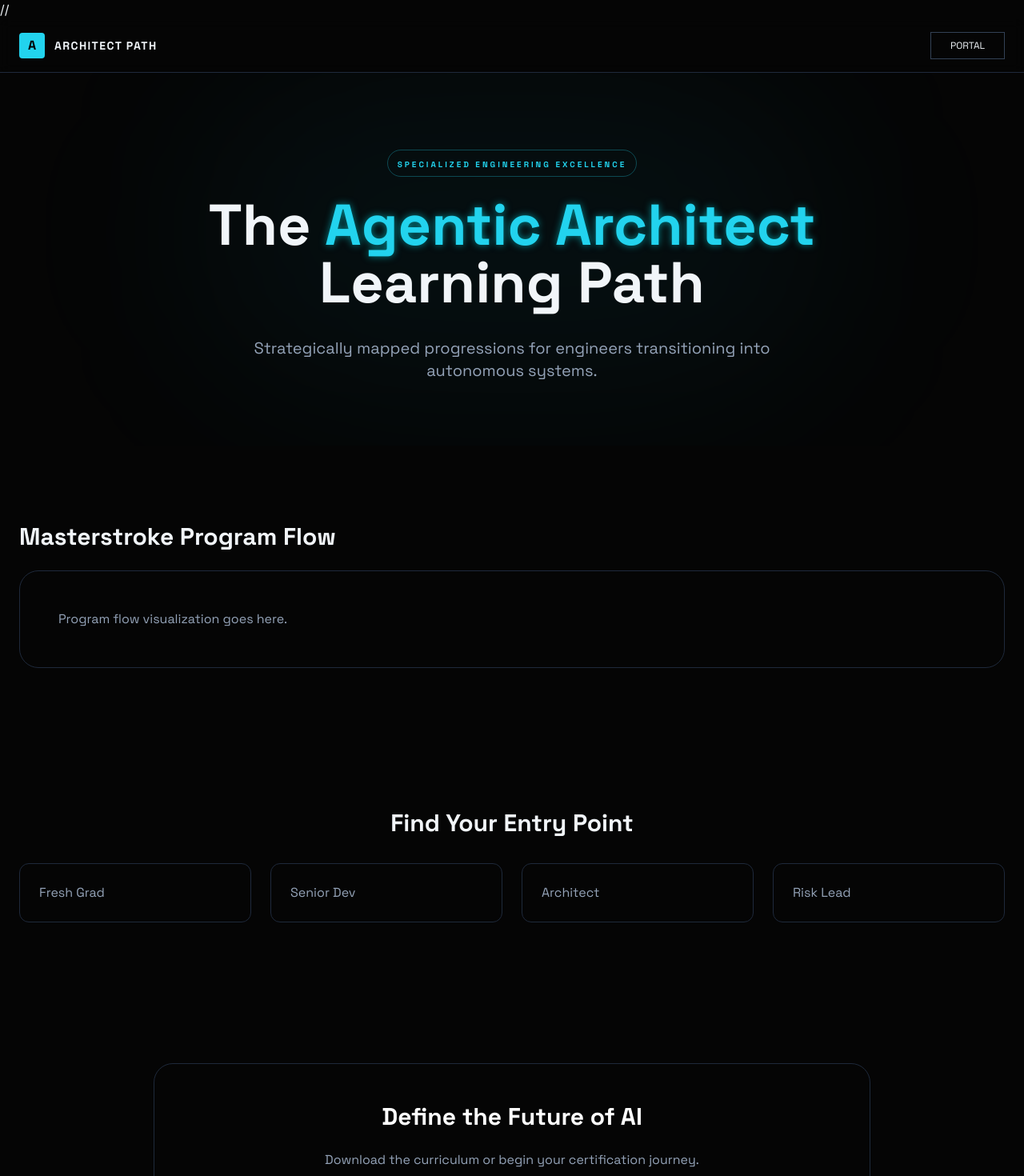
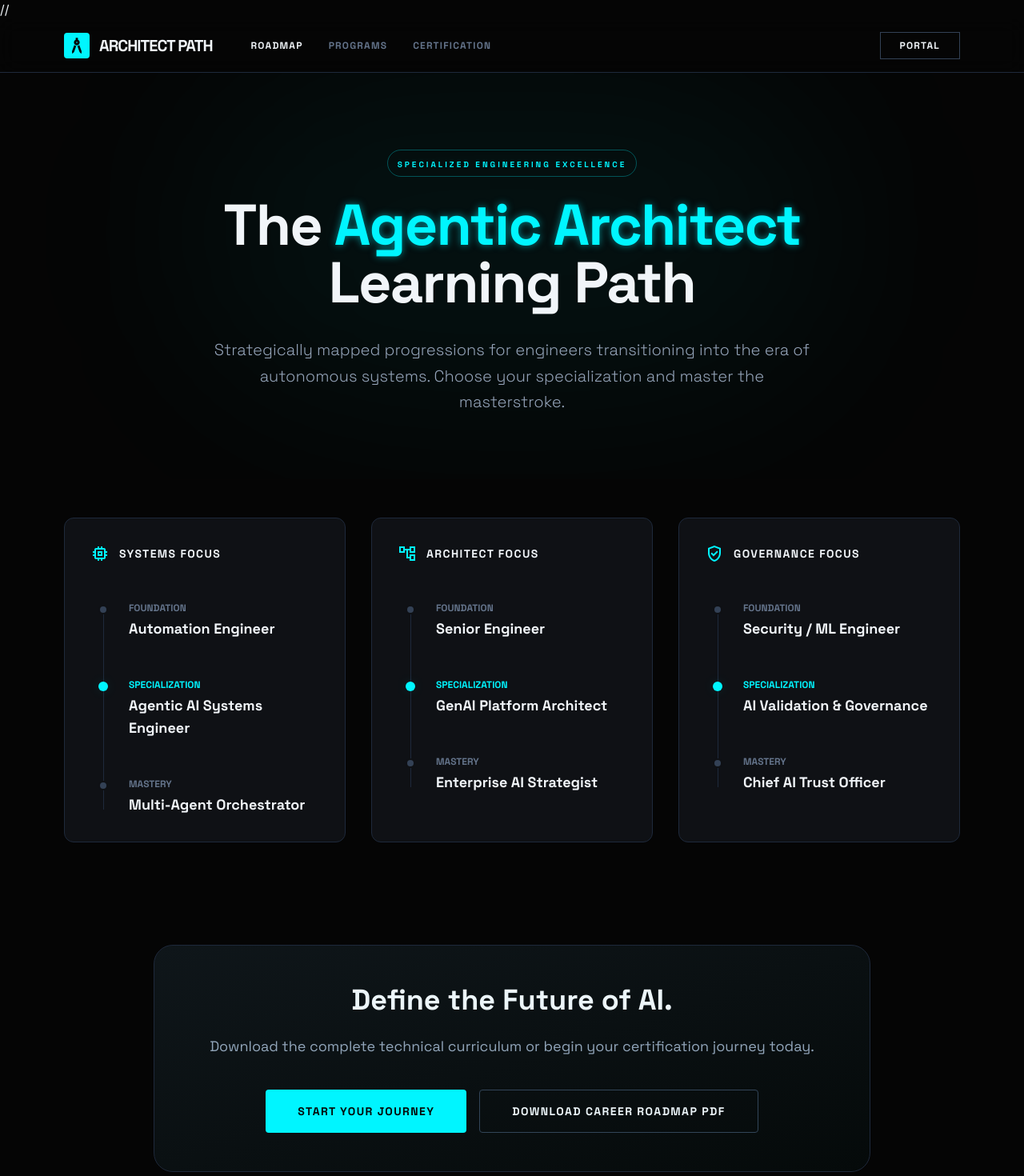
Before and after one commit to agenticautomation1-source/agenticaiimplementor_website, a React (Vite) app: page /learning-path in a window 1280 px wide. Shown: the top 1470 px of the page at 80% size. Built offline with nearby package versions, Linux system fonts and the light colour scheme; no server answers.

Commit message:
Update LearningPath.page.tsx

```diff
--- a/src/pages/learning-path/LearningPath.page.tsx
+++ b/src/pages/learning-path/LearningPath.page.tsx
@@ -1,24 +1,167 @@
-import "./learning-path.css";
-
-import LPHeader from "./components/LPHeader";
-import LPHero from "./components/LPHero";
-import LPProgramFlow from "./components/LPProgramFlow";
-import LPEntryPoints from "./components/LPEntryPoints";
-import LPCTA from "./components/LPCTA";
-import LPFooter from "./components/LPFooter";
-
 export default function LearningPathPage() {
   return (
-    <div
-      data-learning-path
-      className="min-h-screen bg-[#050505] text-slate-100"
-    >
-      <LPHeader />
-      <LPHero />
-      <LPProgramFlow />
-      <LPEntryPoints />
-      <LPCTA />
-      <LPFooter />
+    <div className="dark bg-obsidian text-slate-100 font-display min-h-screen">
+      {/* HEADER */}
+      <header className="sticky top-0 z-50 w-full border-b border-slate-800 bg-obsidian/80 backdrop-blur-md px-6 lg:px-20 py-4">
+        <div className="flex items-center justify-between max-w-[1440px] mx-auto">
+          <div className="flex items-center gap-12">
+            <div className="flex items-center gap-3">
+              <div className="size-8 bg-accent-cyan flex items-center justify-center rounded text-obsidian">
+                <span className="material-symbols-outlined font-bold">
+                  architecture
+                </span>
+              </div>
+              <h2 className="text-xl font-bold tracking-tighter uppercase">
+                Architect Path
+              </h2>
+            </div>
+
+            <nav className="hidden lg:flex items-center gap-8">
+              <span className="text-xs font-bold tracking-widest uppercase hover:text-accent-cyan transition-colors cursor-pointer">
+                Roadmap
+              </span>
+              <span className="text-xs font-bold tracking-widest uppercase text-slate-500 hover:text-accent-cyan transition-colors cursor-pointer">
+                Programs
+              </span>
+              <span className="text-xs font-bold tracking-widest uppercase text-slate-500 hover:text-accent-cyan transition-colors cursor-pointer">
+                Certification
+              </span>
+            </nav>
+          </div>
+
+          <button className="text-xs font-bold tracking-widest uppercase border border-slate-700 px-6 py-2 hover:border-accent-cyan transition-colors">
+            Portal
+          </button>
+        </div>
+      </header>
+
+      {/* HERO */}
+      <section className="relative pt-24 pb-20 px-6 lg:px-20 overflow-hidden">
+        <div className="absolute top-0 left-1/2 -translate-x-1/2 w-full h-full pointer-events-none">
+          <div className="absolute top-0 left-1/2 -translate-x-1/2 w-[800px] h-[400px] bg-accent-cyan/5 blur-[120px] rounded-full"></div>
+        </div>
+
+        <div className="max-w-[1440px] mx-auto text-center relative z-10">
+          <div className="inline-block px-3 py-1 border border-accent-cyan/30 rounded-full mb-6">
+            <span className="text-[10px] uppercase tracking-[0.3em] text-accent-cyan font-bold">
+              Specialized Engineering Excellence
+            </span>
+          </div>
+
+          <h1 className="text-5xl lg:text-7xl font-bold tracking-tight mb-8">
+            The{" "}
+            <span className="text-accent-cyan glow-text">
+              Agentic Architect
+            </span>
+            <br />
+            Learning Path
+          </h1>
+
+          <p className="text-slate-400 text-xl max-w-3xl mx-auto font-light leading-relaxed">
+            Strategically mapped progressions for engineers transitioning into
+            the era of autonomous systems. Choose your specialization and master
+            the masterstroke.
+          </p>
+        </div>
+      </section>
+
+      {/* FOCUS TRACKS */}
+      <section className="px-6 lg:px-20 py-12">
+        <div className="max-w-[1440px] mx-auto grid grid-cols-1 lg:grid-cols-3 gap-8">
+          {[
+            {
+              icon: "memory",
+              title: "Systems Focus",
+              steps: [
+                ["Foundation", "Automation Engineer"],
+                ["Specialization", "Agentic AI Systems Engineer", true],
+                ["Mastery", "Multi-Agent Orchestrator"],
+              ],
+            },
+            {
+              icon: "account_tree",
+              title: "Architect Focus",
+              steps: [
+                ["Foundation", "Senior Engineer"],
+                ["Specialization", "GenAI Platform Architect", true],
+                ["Mastery", "Enterprise AI Strategist"],
+              ],
+            },
+            {
+              icon: "verified_user",
+              title: "Governance Focus",
+              steps: [
+                ["Foundation", "Security / ML Engineer"],
+                ["Specialization", "AI Validation & Governance", true],
+                ["Mastery", "Chief AI Trust Officer"],
+              ],
+            },
+          ].map((col, i) => (
+            <div
+              key={i}
+              className="bg-charcoal p-8 rounded-xl border border-slate-800 hover:border-accent-cyan/40 transition-all group"
+            >
+              <div className="flex items-center gap-3 mb-8">
+                <span className="material-symbols-outlined text-accent-cyan">
+                  {col.icon}
+                </span>
+                <h3 className="text-sm font-bold uppercase tracking-widest">
+                  {col.title}
+                </h3>
+              </div>
+
+              <div className="space-y-12 relative">
+                <div className="absolute left-4 top-2 bottom-2 w-px bg-slate-800 group-hover:bg-accent-cyan/20 transition-colors"></div>
+
+                {col.steps.map(([label, text, active], j) => (
+                  <div key={j} className="relative pl-12">
+                    <div
+                      className={`absolute left-2.5 top-1 size-3 rounded-full ${
+                        active
+                          ? "bg-accent-cyan glow-border"
+                          : "bg-slate-700 border-2 border-charcoal"
+                      }`}
+                    ></div>
+                    <p
+                      className={`text-xs font-bold mb-1 uppercase ${
+                        active ? "text-accent-cyan" : "text-slate-500"
+                      }`}
+                    >
+                      {label}
+                    </p>
+                    <h4 className="text-lg font-bold">{text}</h4>
+                  </div>
+                ))}
+              </div>
+            </div>
+          ))}
+        </div>
+      </section>
+
+      {/* CTA */}
+      <section className="px-6 lg:px-20 py-20">
+        <div className="max-w-4xl mx-auto bg-gradient-to-br from-charcoal to-obsidian border border-slate-800 p-12 rounded-3xl text-center relative overflow-hidden">
+          <div className="absolute inset-0 bg-accent-cyan opacity-[0.02]"></div>
+
+          <h2 className="text-4xl font-bold mb-6">
+            Define the Future of AI.
+          </h2>
+
+          <p className="text-slate-400 mb-10 text-lg">
+            Download the complete technical curriculum or begin your
+            certification journey today.
+          </p>
+
+          <div className="flex flex-col sm:flex-row gap-4 justify-center">
+            <button className="bg-accent-cyan text-obsidian px-10 py-4 font-bold uppercase tracking-widest text-sm hover:brightness-110 transition-all rounded">
+              Start Your Journey
+            </button>
+            <button className="border border-slate-700 px-10 py-4 font-bold uppercase tracking-widest text-sm hover:border-accent-cyan transition-all rounded">
+              Download Career Roadmap PDF
+            </button>
+          </div>
+        </div>
+      </section>
     </div>
   );
 }
```
